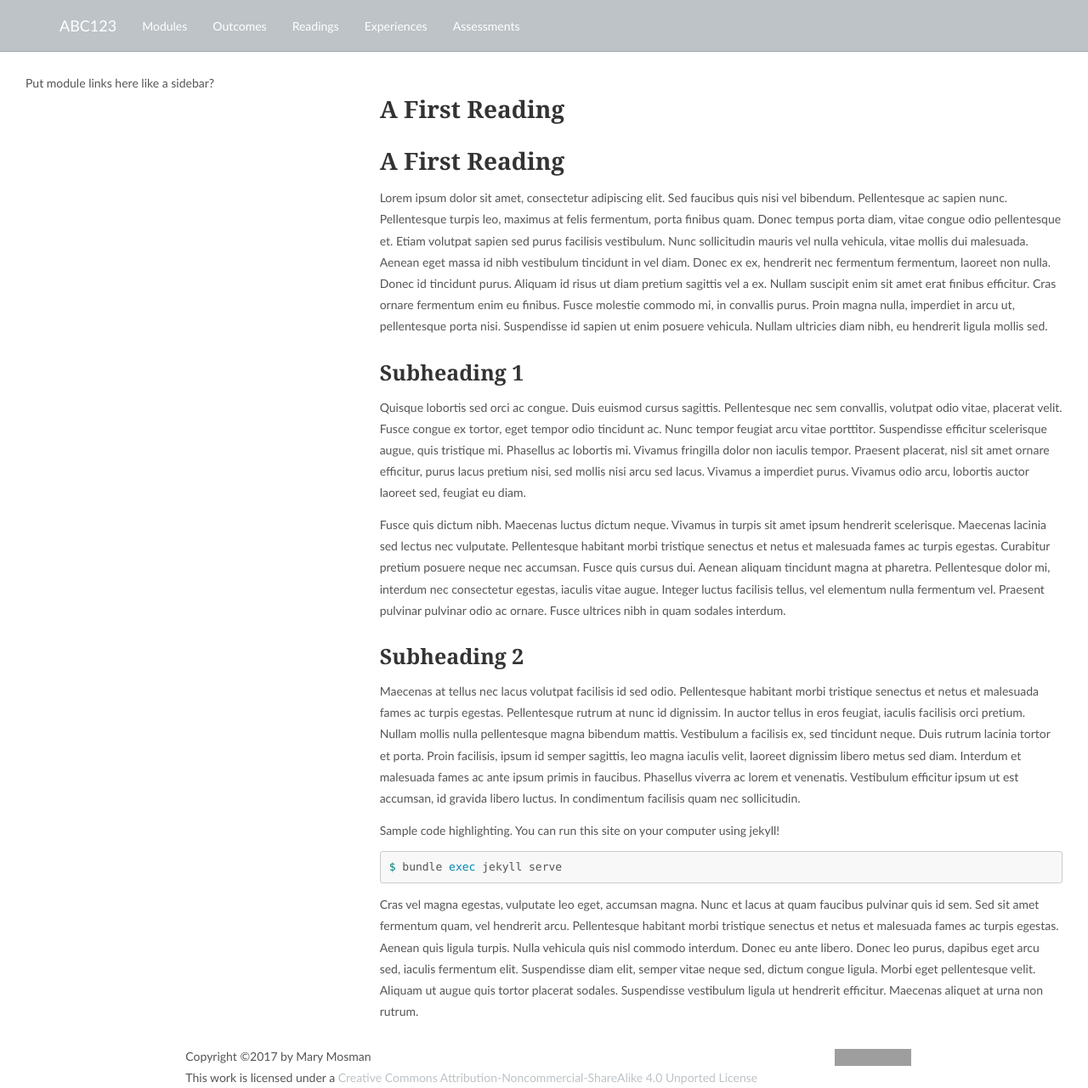
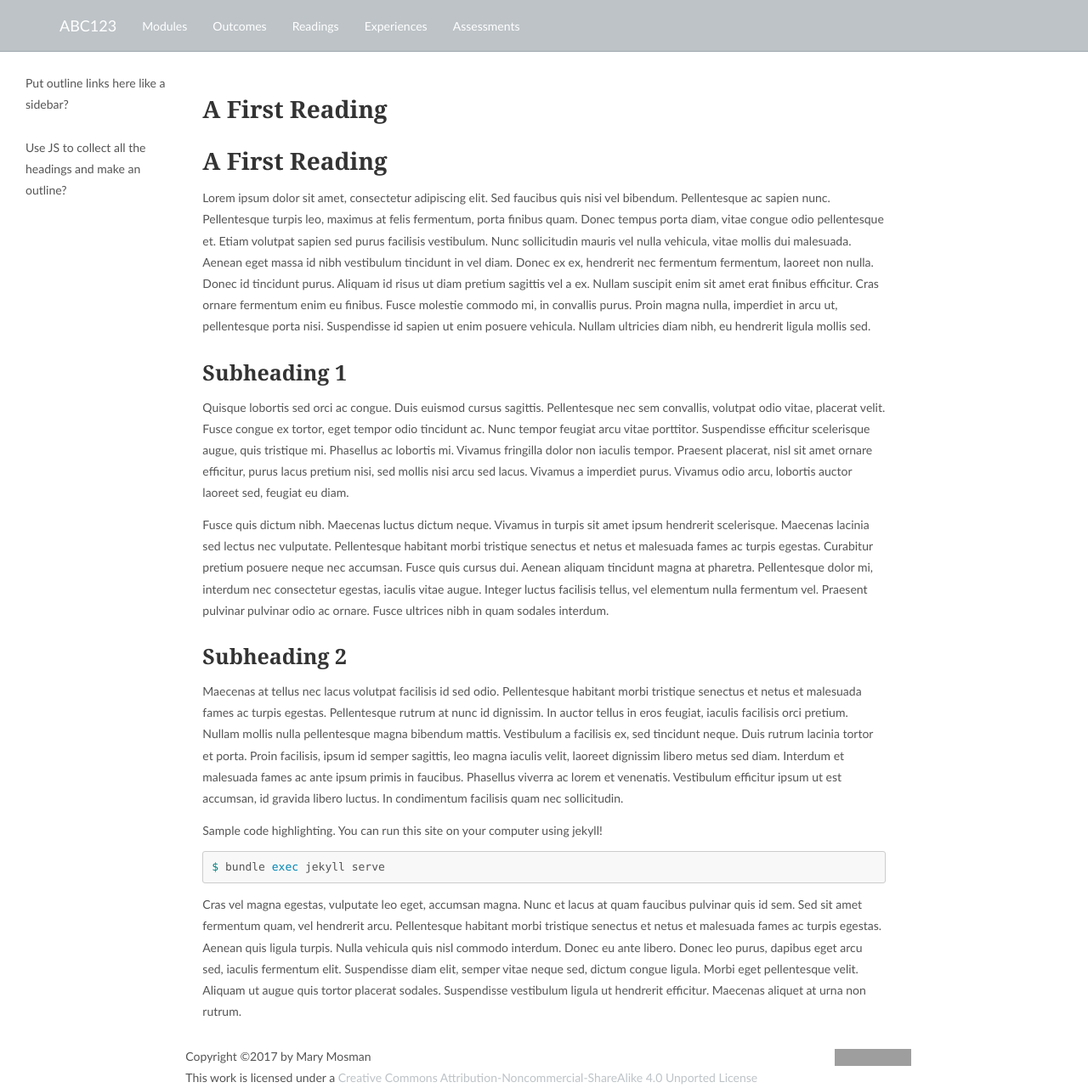
Before and after one commit to mbMosman/course-web-template, a Jekyll site: the page built from _readings/reading1.md, in a window 1280 px wide and 1281 px high. Shown: the whole window at 85% size. Built offline with Jekyll 4.4.1, drawn with Linux system fonts in a browser that asks for light colours; grey boxes are pictures that could not be loaded.

Commit message:
layout updates

```diff
--- a/_layouts/experience.html
+++ b/_layouts/experience.html
@@ -1,9 +1,9 @@
 ---
-layout: module_content
+layout: outline_content
 ---
 <div class="hidden-xs col-sm-2">
   Put outline links here like a sidebar?
-  <br>
+  <br><br>
   Use JS to collect all the headings and make an outline?
 </div>
 <div class="col-xs-12 col-sm-10 col-md-8">
--- a/_layouts/outcome.html
+++ b/_layouts/outcome.html
@@ -1,7 +1,7 @@
 ---
 layout: page
 ---
-<div class="col-xs-12">
+
 <h1>{{ page.title }}</h1>
 {{ content }}
 
@@ -15,4 +15,3 @@ layout: page
   </div>
   {% endif %}
 {% endfor %}
-</div>
--- a/_layouts/reading.html
+++ b/_layouts/reading.html
@@ -1,10 +1,13 @@
 ---
-layout: module_content
+layout: outline_content
 ---
-<div class="col-xs-hide col-sm-2 col-md-4">
-  Put module links here like a sidebar?
+<div class="hidden-xs col-sm-2">
+  Put outline links here like a sidebar?
+  <br><br>
+  Use JS to collect all the headings and make an outline?
 </div>
 <div class="col-xs-12 col-sm-10 col-md-8">
 <h1>{{ page.title }}</h1>
+
 {{ content }}
 </div>
```
Also changed, not shown: _includes/experience_panel.html (added, +31 -0 lines), _layouts/assessment.html (+2 -6 lines), _layouts/module.html (+11 -1 lines), experiences.md (+3 -7 lines), _layouts/outline_content.html (renamed from _layouts/module_content.html).
